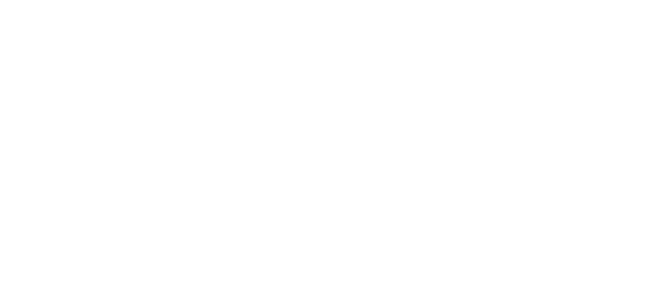
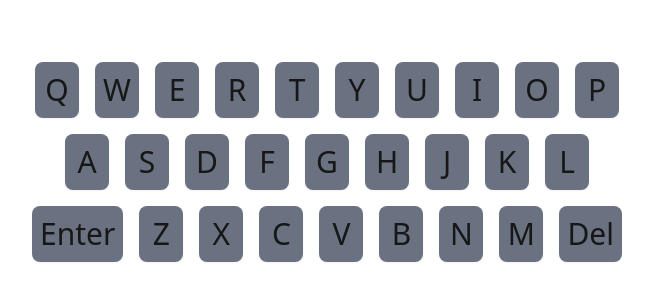
Before and after one commit to jicbo/wordle, a Next.js app: page / in a window 1280 px wide. Shown: the part 238-538 px from the top of the page, without its empty margins (313-966 px from the left). Built offline with nearby package versions, Linux system fonts and the light colour scheme.

Commit message:
Fixed page styling

```diff
--- a/src/app/page.tsx
+++ b/src/app/page.tsx
@@ -1,9 +1,11 @@
-import Image from "next/image";
+import { LetterButton } from "@/components/ui/letter-button";
+import { ModeToggle } from "@/components/theme-toggle";
+import Wordle from "@/components/wordle";
 
 export default function Home() {
-  return (
-    <div className="grid grid-rows-[20px_1fr_20px] items-center justify-items-center min-h-screen p-8 pb-20 gap-16 sm:p-20 font-[family-name:var(--font-geist-sans)]">
-
-    </div>
-  );
+	return (
+		<main className="flex min-h-screen flex-col items-center justify-center p-24">
+			<Wordle />
+		</main>
+	);
 }
```
